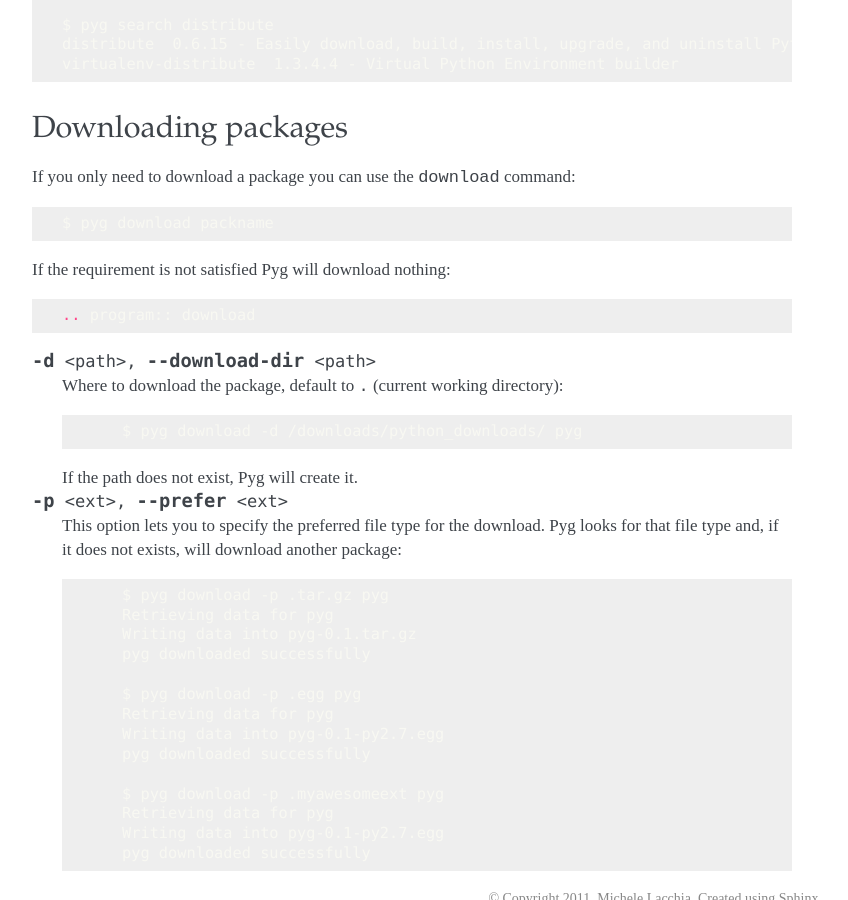
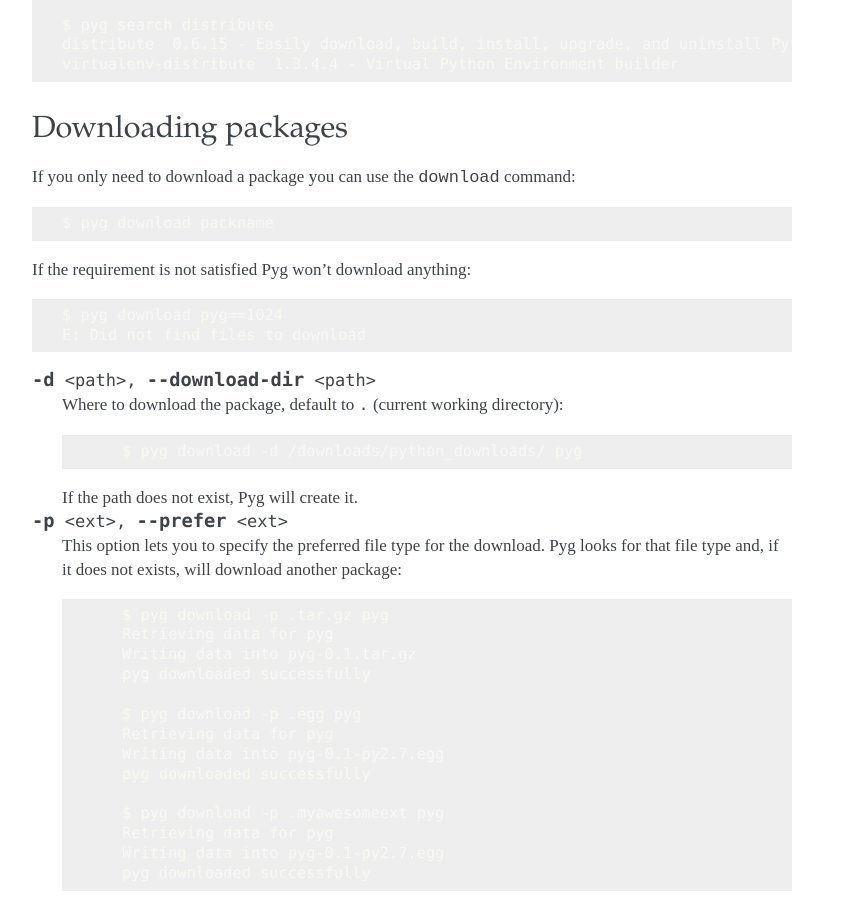
Before and after one commit to rubik/pyg, a Sphinx documentation site: the page built from docs/cmdline.rst, in a window 1280 px wide and 900 px high, scrolled down 3894 px. Shown: the whole window, without its empty margins (338-1186 px from the left). Built offline with Sphinx 7.4.7, drawn with Linux system fonts in a browser that asks for light colours.

Commit message:
Updated docs

```diff
--- a/docs/cmdline.rst
+++ b/docs/cmdline.rst
@@ -217,8 +217,10 @@
 
     $ pyg download packname
 
-If the requirement is not satisfied Pyg will download nothing::
+If the requirement is not satisfied Pyg won't download anything::
 
+    $ pyg download pyg==1024
+    E: Did not find files to download
 
 .. program:: download
 
```
